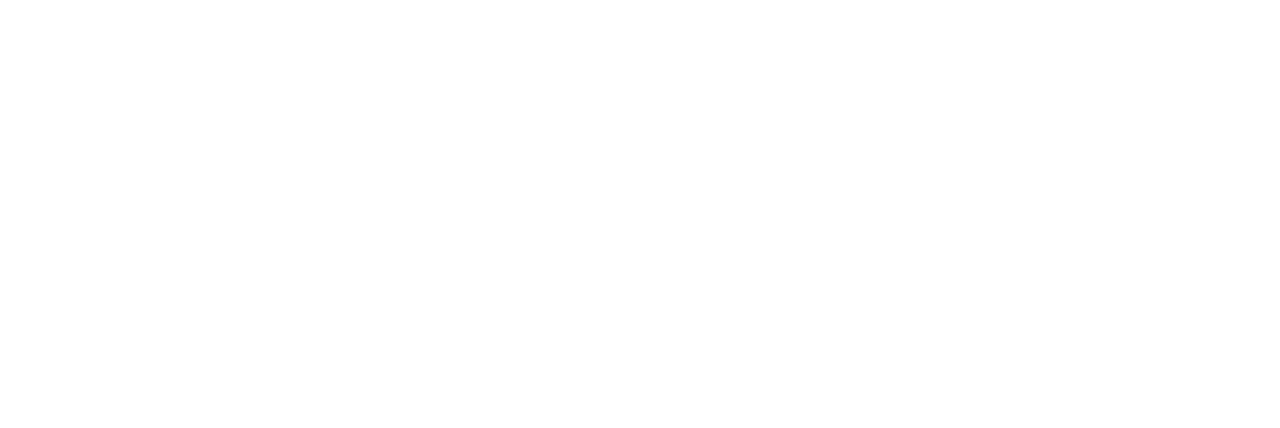
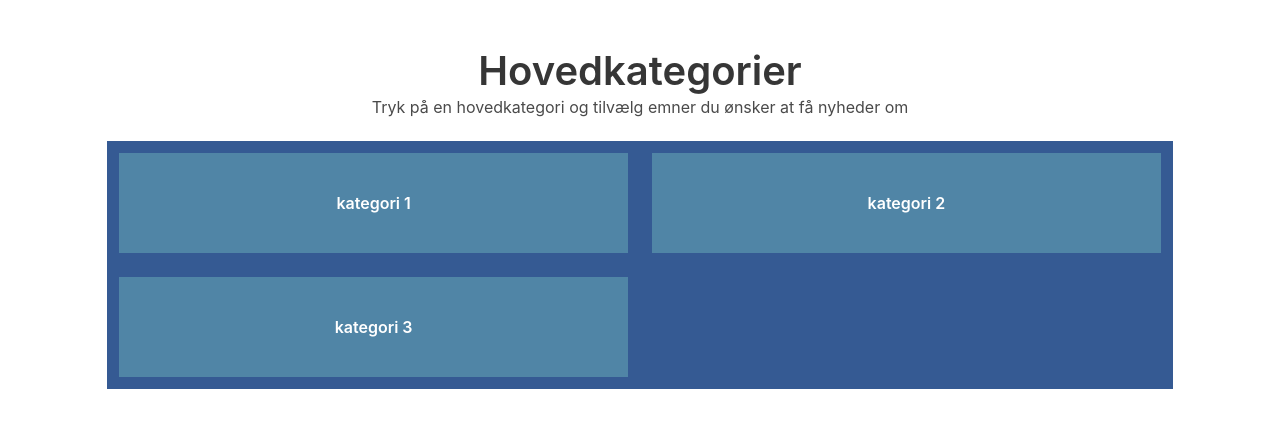
Before and after one commit to Ayice/DevEnv, a Vue app in the folder Frontend/: page /hovedkategorier in a window 1280 px wide. Shown: the top 428 px of the page. Built offline with nearby package versions, Linux system fonts and the light colour scheme.

Commit message:
Hovedkategorier done

```diff
--- a/Frontend/src/components/HelloWorld.vue
+++ /dev/null
@@ -1,36 +0,0 @@
-<template>
-  <div class="hello">
-    <div class="columns">
-      <div class="column">
-
-      </div>
-    </div>
-  </div>
-</template>
-
-<script>
-export default {
-  name: "HelloWorld",
-  props: {
-    msg: String
-  }
-};
-</script>
-
-<!-- Add "scoped" attribute to limit CSS to this component only -->
-<style scoped lang="scss">
-h3 {
-  margin: 40px 0 0;
-}
-ul {
-  list-style-type: none;
-  padding: 0;
-}
-li {
-  display: inline-block;
-  margin: 0 10px;
-}
-a {
-  color: #42b983;
-}
-</style>
--- /dev/null
+++ b/Frontend/src/components/Hovedkategori.vue
@@ -0,0 +1,34 @@
+<template>
+  <a :href="kategori.id" class="kategori">{{kategori.title}}</a>
+</template>
+
+<script>
+	export default {
+		name: 'Hovedkategori',
+		props: {
+			kategori: {
+				title: {
+					type: String,
+					required: true,
+				},
+				id: {
+					type: String,
+					required: true,
+				},
+			},
+		},
+	}
+</script>
+
+<style lang="scss">
+	.kategori {
+		font-weight: 600;
+		display: flex;
+		align-items: center;
+		justify-content: center;
+		height: 100px;
+		background-color: rgba(113, 184, 188, 0.452);
+		color: #ffffff;
+		width: 100%;
+	}
+</style>
--- a/Frontend/src/router/index.js
+++ b/Frontend/src/router/index.js
@@ -19,6 +19,15 @@ const routes = [
         component: () =>
             import(/* webpackChunkName: "about" */ '../views/About.vue'),
     },
+
+    {
+        path: '/hovedkategorier',
+        name: 'hovedkategoriContainer',
+        component: () =>
+            import(
+                /* webpackChunkName: "hovedkategoriContainer" */ '../views/HovedkategoriContainer.vue'
+            ),
+    },
 ]
 
 const router = new VueRouter({
--- a/Frontend/src/views/Home.vue
+++ b/Frontend/src/views/Home.vue
@@ -1,18 +1,11 @@
 <template>
     <div class="home">
-        <img alt="Vue logo" src="../assets/logo.png" />
-        <HelloWorld msg="Welcome to Your Vue.js App" />
     </div>
 </template>
 
 <script>
 // @ is an alias to /src
-import HelloWorld from '@/components/HelloWorld.vue'
-
 export default {
     name: 'Home',
-    components: {
-        HelloWorld,
-    },
 }
 </script>
--- /dev/null
+++ b/Frontend/src/views/HovedkategoriContainer.vue
@@ -0,0 +1,54 @@
+<template>
+  <section class="section">
+    <div class="columns">
+      <div class="column has-text-centered">
+        <h1 class="title is-2">Hovedkategorier</h1>
+        <h2
+          class="subtitle is-6"
+        >Tryk på en hovedkategori og tilvælg emner du ønsker at få nyheder om</h2>
+      </div>
+    </div>
+
+    <section class="hovedkategori__container columns is-mobile is-multiline is-1">
+      <div class="column is-6" v-for="kategori in Liste" :key="kategori.id">
+        <Hovedkategori :kategori="kategori" />
+      </div>
+    </section>
+  </section>
+</template>
+
+<script>
+	import Hovedkategori from '../components/Hovedkategori'
+	export default {
+		name: 'HovedkategoriContainer',
+		components: {
+			Hovedkategori,
+		},
+		data() {
+			return {
+				Liste: [
+					{
+						title: 'kategori 1',
+						id: '1235dfsa',
+					},
+					{
+						title: 'kategori 2',
+						id: '1235dfsa21231',
+					},
+					{
+						title: 'kategori 3',
+						id: '1235f123423r',
+					},
+				],
+			}
+		},
+	}
+</script>
+
+<style lang="scss">
+	.hovedkategori__container {
+		width: 90%;
+		background-color: #355a93;
+		margin: auto;
+	}
+</style>
```
Also changed, not shown: Frontend/src/main.js (+4 -4 lines), 1 other file (tests, documents, lock files or other folders).
